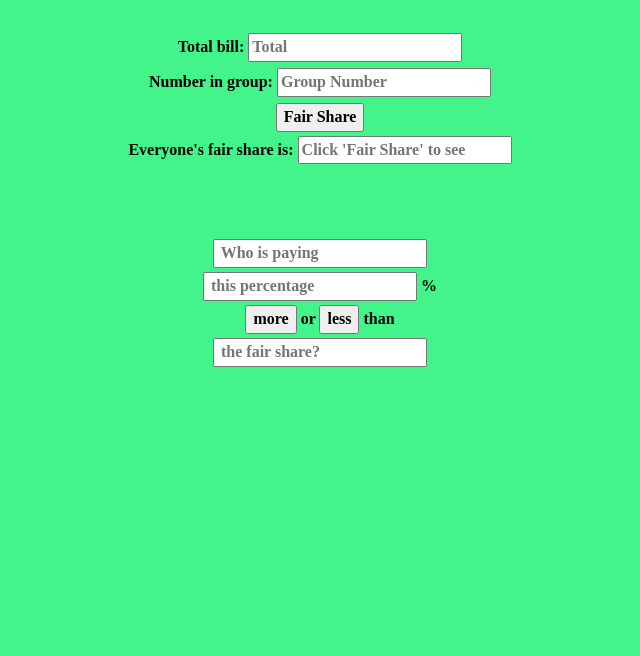
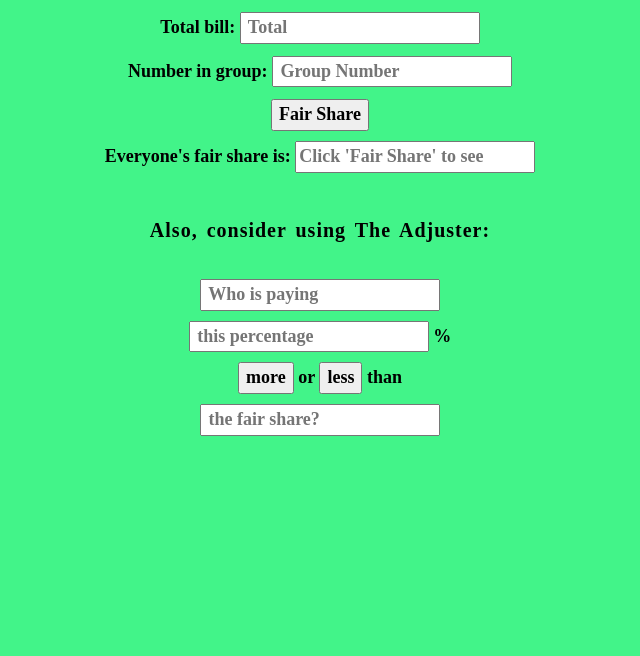
Before and after one commit to Nielene/costSplitter, a PHP site: page /index.html in a window 1280 px wide. Shown: the part 144-800 px from the top of the page, without its empty margins (320-960 px from the left). Run offline with PHP 8.4, Linux system fonts and the light colour scheme.

Commit message:
finished?

```diff
--- a/index.html
+++ b/index.html
@@ -12,20 +12,19 @@
 </head>
 	<body>
 		<div id="header">
-			<h1>Cost Splitter</h1>
+			<h1>Cost  Splitter</h1>
 		</div>
 
 			<div class="main container-fluid">
-			<!-- <form method="post" id="insert_form"> -->
 				<div class="row mainInputs ">
 
-					<div class="block mainInputs col-6 ml-auto">
+					<div class="block mainInputs">
 						<label>Total bill: </label>
-						<input type="number" placeholder="Total" id="total">
+						<input type="number" placeholder=" Total" id="total">
 					</div>
 					<div class="block mainInputs">
 						<label>Number in group: </label>
-						<input type="number" placeholder="Group Number" id="groupNum">
+						<input type="number" placeholder=" Group Number" id="groupNum">
 					</div>
 					<div class="block mainInputs">
 						<input type="button" value="Fair Share" onclick="average()"><br>
@@ -33,13 +32,11 @@
 					<div class="block mainInputs">
 						<label>Everyone's fair share is: </label>
 						<input type="number" placeholder="Click 'Fair Share' to see" id="printOrigAvg">
+					</div><br>
+					<div class="block mainInputs">
+						<p id="question1">Also, consider using The Adjuster:</p>
 					</div>
-					<div class="block mainInputs">
-						<p id="question1"></p><br>
-					</div>
-
 				</div>
-			<!-- </form> -->
 			</div>
 
 		<script>
@@ -59,7 +56,7 @@
 
 				document.getElementById("printOrigAvg2").value = num1;
 
-				document.getElementById("question1").innerHTML = "But is that really fair? Should someone pay something more? Or something less?"
+				document.getElementById("question1").innerHTML = "But is that really fair?" + "<br>" +"Should someone pay something more? Or something less?"
 
 				console.log("Total is " + total);
 				console.log("Group num is " + groupNum);
@@ -68,7 +65,7 @@
 			}
 		</script>
 
-		<div class="main container-fluid">
+		<div class="main2 container-fluid">
 
 			<div class="block mainInputs">
 				<input type="text" placeholder=" Who is paying" id="name">
@@ -123,7 +120,6 @@
 				console.log("New fairshare is " + num3);
 				console.log("New fairshare is ~ " + newFairShare);
 			}
-
 
 			function percentLess(){
 				percent = document.getElementById("percent").value;
--- a/styles.css
+++ b/styles.css
@@ -4,19 +4,22 @@ body{
 }
 
 #header h1{
-	color: #6dff54;
+	/*color: #6dff54;*/
+	color: #42f489;
 	font-family: "Times New Roman", Times, serif;
 	font-style: italic;
 	font-weight: bold;
 	font-size: 80px;
+	letter-spacing: 15px;
 }
 
 #header{
 	text-align: center;
-	padding-top: 5px;
-	padding-bottom: 20px;
+	padding-top: 1px;
+	padding-bottom: 12px;
 	background-image: url(https://encrypted-tbn0.gstatic.com/images?q=tbn:ANd9GcRH2fraPKe-GFHFsMgAztZJdeach_8a82VAEJKycwbP-cDC-ZS0gQ);
-	background-color: black;
+	/*opacity: 0.5;*/
+	/*background-color: black;*/
 	/*opacity of backgound image: translucent;*/
 }
 
@@ -25,27 +28,48 @@ body{
 	font-family: "Times New Roman", Times, serif;
 	font-style: normal;
 	font-weight: bold;
-	font-size: 16px;
+	font-size: 18px;
 
-	padding-top: 30px;
+	padding-top: 15px;
+	text-align: center;
+	background-color: #42f489;
+}
+
+.main2 {
+	color: black;
+	font-family: "Times New Roman", Times, serif;
+	font-style: normal;
+	font-weight: bold;
+	font-size: 18px;
+
 	text-align: center;
 	background-color: #42f489;
 }
 
 .mainInputs{
-	padding-top: 2px;
-	padding-bottom: 2px;
+	padding-top: 5px;
+	padding-bottom: 5px;
+}
+
+#question1{
+	font-size: 20px;
+	padding-top: 5px;
+	padding-bottom: 10px;
+	word-spacing: 3px;
+	letter-spacing: 1px;
 }
 
 .instructions{
-	font-size: 18px;
-	padding-top: 10px;
-	padding-bottom: 20px;
+	font-size: 20px;
+	padding-top: 5px;
+	padding-bottom: 10px;
+	word-spacing: 3px;
+	letter-spacing: 1px;
 }
 
-.row1{
+/*.row1{
 	display: inline;
-}
+}*/
 
 /*.block label{
 	display: inline-block;
```
